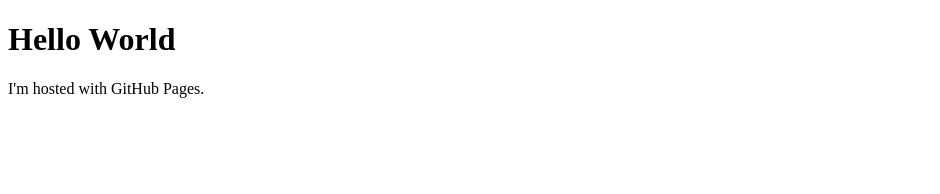
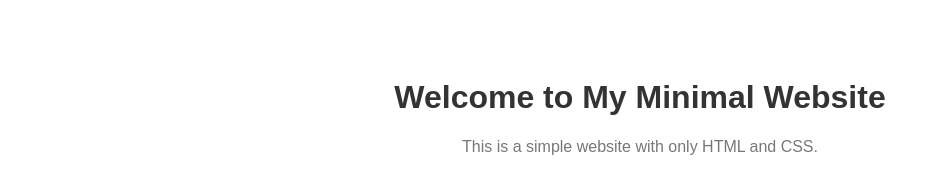
Before and after one commit to spencerd42/spencerd42.github.io, a plain HTML site: page index.html in a window 1280 px wide. Shown: the whole page, without its empty margins (0-940 px from the left). Drawn offline with Linux system fonts and the light colour scheme.

Commit message:
Test Template

```diff
--- a/index.html
+++ b/index.html
@@ -1,7 +1,25 @@
 <!DOCTYPE html>
-<html>
+<html lang="en">
+<head>
+    <meta charset="UTF-8">
+    <meta name="viewport" content="width=device-width, initial-scale=1.0">
+    <title>Simple Minimal Website</title>
+    <style>
+        body {
+            font-family: Arial, sans-serif;
+            text-align: center;
+            padding: 50px;
+        }
+        h1 {
+            color: #333;
+        }
+        p {
+            color: #777;
+        }
+    </style>
+</head>
 <body>
-<h1>Hello World</h1>
-<p>I'm hosted with GitHub Pages.</p>
+    <h1>Welcome to My Minimal Website</h1>
+    <p>This is a simple website with only HTML and CSS.</p>
 </body>
 </html>
```
